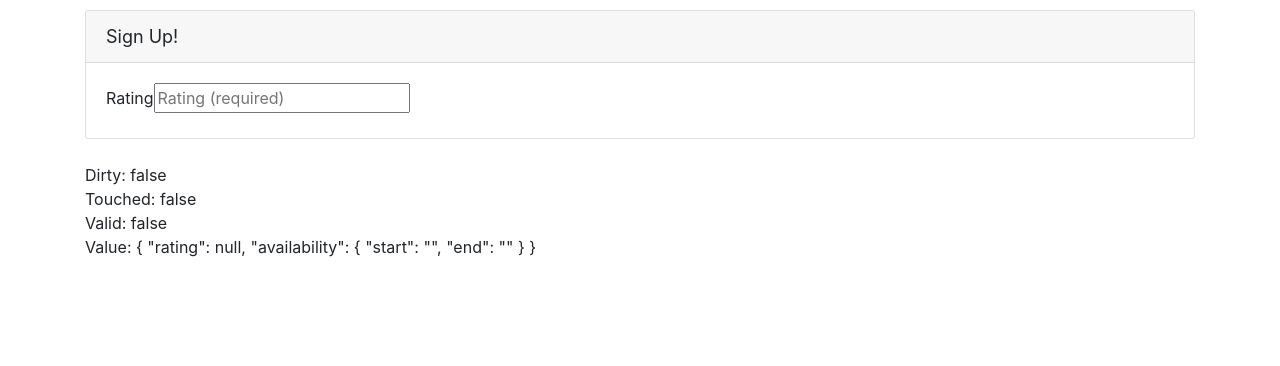
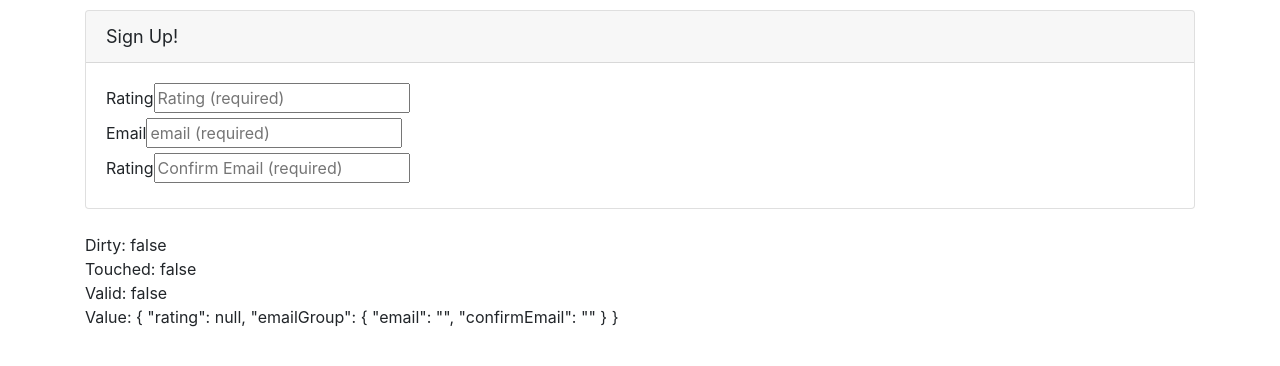
Before and after one commit to mwhitfieldwork/trainingexamples, an Angular app in the folder reactiveforms/Demo-Start/: page / in a window 1280 px wide. Shown: the top 366 px of the page. Built offline with nearby package versions, Linux system fonts and the light colour scheme.

Commit message:
Add cross-field validation

```diff
--- a/reactiveforms/Demo-Start/src/app/customers/customer.component.css
+++ b/reactiveforms/Demo-Start/src/app/customers/customer.component.css
@@ -0,0 +1,3 @@
+.is-invalid {
+    border-color: blue;
+}
--- a/reactiveforms/Demo-Start/src/app/customers/customer.component.html
+++ b/reactiveforms/Demo-Start/src/app/customers/customer.component.html
@@ -30,6 +30,49 @@
                   The product name must bigger than 1 and lower then 5.
                 </span>
               </span>
+      </div>
+      <!-- Cross Field validation -->
+      <div formGroupName="emailGroup"><!--must use title of the form builder form group name-->
+        <div>
+        <label for="rating">Email</label>
+        <input type="email" id="email"
+                placeholder="email (required)"
+                formControlName = "email"
+                [ngClass]="{'is-invalid':customerForm.get('emailGroup')?.errors ||
+                ((customerForm.get('emailGroup.email')?.touched ||
+                customerForm.get('emailGroup.email')?.dirty) &&
+                !customerForm.get('emailGroup.email')?.valid) }"/>
+                <!--When you use a form group element, you must adjust the get method to refer to it
+                in the template. so from customerForm.get('email') to customerForm.get(emailGroup.email)-->
+
+                <span class="invalid-feedback">
+                  <span *ngIf="customerForm.get('emailGroup.email').errors?.required">
+                    Please enter an email adress
+                  </span>
+              </span>
+        </div>
+        <div>
+        <label for="confirmEmail">Rating</label>
+        <input type="email" id="confirmEmail"
+                placeholder="Confirm Email (required)"
+                formControlName = "confirmEmail"
+                [ngClass]="{'is-invalid': customerForm.get('emailGroup')?.errors ||
+                ((customerForm.get('emailGroup.confirmEmail')?.touched ||
+                customerForm.get('emailGroup.confirmEmail')?.dirty) &&
+                !customerForm.get('emailGroup.confirmEmail')?.valid)}"/>
+
+              <span class="invalid-feedback">
+                <span *ngIf="customerForm.get('emailGroup.confirmEmail').errors?.required">
+                  Please enter a confirmation email
+                </span>
+              </span>
+
+              <span class="invalid-feedback">
+                <span *ngIf="customerForm.get('emailGroup').errors?.match">
+                  The emails do not match
+                </span>
+              </span>
+        </div>
       </div>
    </form>
 
--- a/reactiveforms/Demo-Start/src/app/customers/customer.component.ts
+++ b/reactiveforms/Demo-Start/src/app/customers/customer.component.ts
@@ -48,6 +48,29 @@ function ratingRangeFactory(min:number, max:number): ValidatorFn {
   };
 }
 
+//cross Field Validator Function
+/*
+function emailCompare(c:AbstractControl):{key:string}:boolean | null {
+  let email = c.get('emailGroup.email');
+  let confirmEmail = c.get('emailGroup.confirmEmail');
+  if(email !== confirmEmail){
+    return {'match':true}
+  }
+  return null
+}
+*/
+
+function emailCompare(c:AbstractControl):{[key:string]: boolean} | null {
+  let email = c.get('email');
+  let confirmEmail = c.get('confirmEmail');
+  if(email.pristine !== confirmEmail.pristine){ // if neither of the email fields are touched, pass validation
+    return null;
+  }
+  if(email.value !== confirmEmail.value){//if the values done match  - throw error
+    return {'match':true}//add match to the list of validation errors to check against
+  }
+  return null;
+}
 
 @Component({
   selector: 'app-customer',
@@ -64,10 +87,12 @@ export class CustomerComponent implements OnInit {
     this.customerForm = this.fb.group({
       rating:[null,ratingRangeFactory(1,5)],
       //cross-field validation (nested form group)
-      availability: this.fb.group({ //availability is the formGroupName in the template
-        start:['', Validators.required],//both of the names here are the formControl names in the template
-        end:['',Validators.required]
-      })
+      emailGroup: this.fb.group({ //availability is the formGroupName in the template
+        email:['', [Validators.required, Validators.email]],//both of the names here are the formControl names in the template
+        confirmEmail:['',Validators.required]
+      },
+      {validator: emailCompare}//use the validator as the 2nd parameter
+      )
     });
   }
 
```
